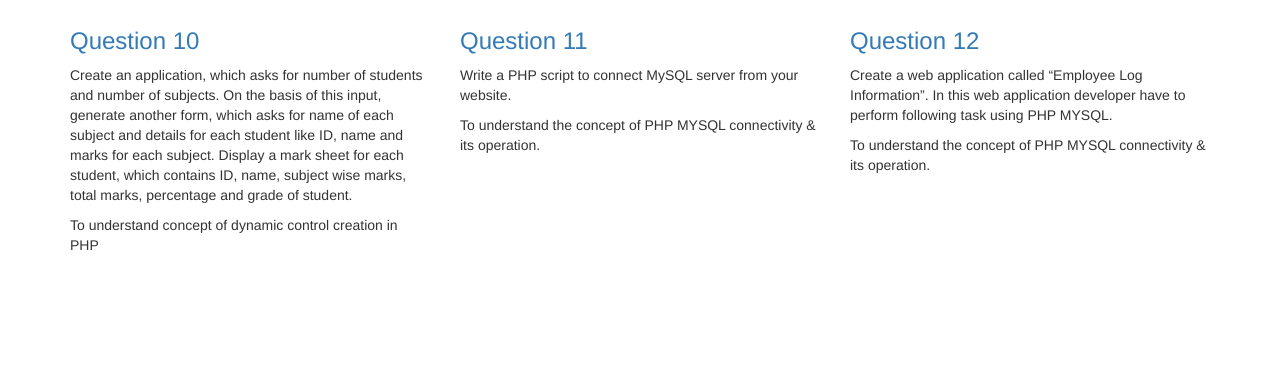
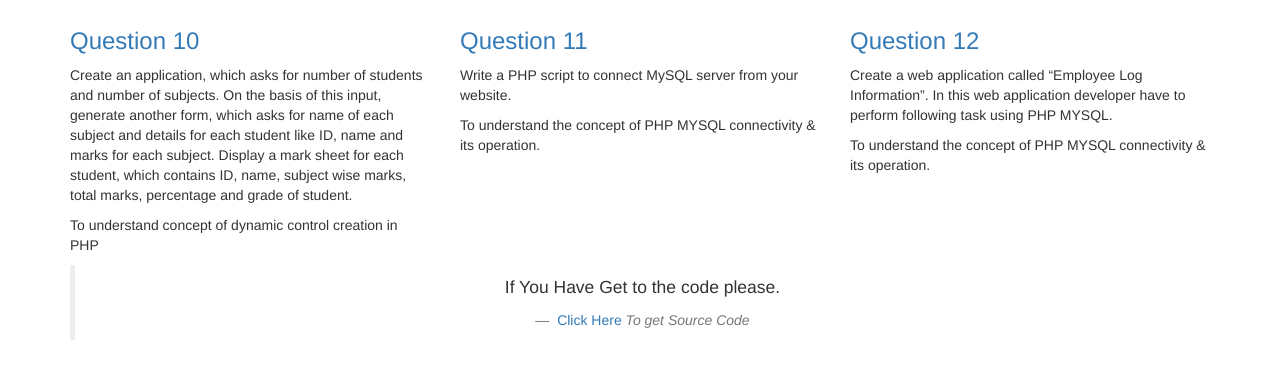
Before and after one commit to pratikpathak99/PHP, a PHP site: page / in a window 1280 px wide. Shown: the part 911-1291 px from the top of the page. Before the commit the page ends 1161 px from the top, so only its background shows below. Run offline with PHP 8.4, Linux system fonts and the light colour scheme.

Commit message:
Update index.php

```diff
--- a/Assignment/index.php
+++ b/Assignment/index.php
@@ -122,6 +122,10 @@
             <p>To understand the concept of PHP MYSQL connectivity & its operation.</p>
         </div>
     </div>
+    <blockquote class="blockquote text-center">
+        <p class="mb-0">If You Have Get to the code please.</p>
+        <footer class="blockquote-footer"><a href="https://github.com/pratikpathak99/PHP"> Click Here </a><cite title="Source Title">To get Source Code</cite></footer>
+    </blockquote>
 </div>
 <div>
     <br>
```
